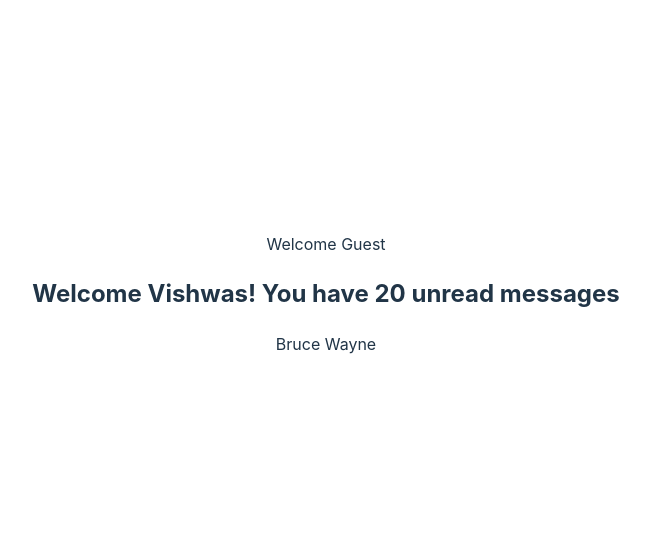
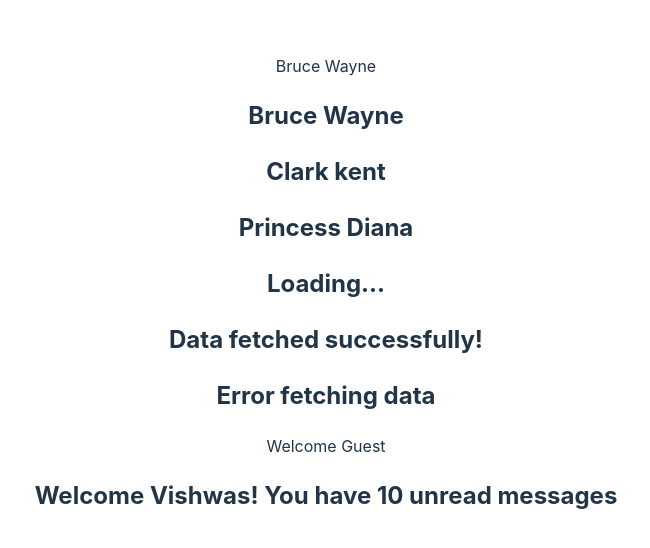
Before and after one commit to travisburns/TypescriptReactTutorial, a React (Vite) app in the folder reactTypescriptTutorial/: page / in a window 1280 px wide. Shown: the part 106-654 px from the top of the page, without its empty margins (314-964 px from the left). Built offline with nearby package versions, Linux system fonts and the light colour scheme.

Commit message:
Advanced Props practice

```diff
--- a/reactTypescriptTutorial/src/App.tsx
+++ b/reactTypescriptTutorial/src/App.tsx
@@ -4,6 +4,10 @@
 import './App.css'
 import Greet from './components/Greet'
 import Person from './components/Person'
+import PersonList from './components/PersonList'
+import Status from './components/Status'
+import Heading from './components/Heading'
+import Oscar from './components/Oscar'
 
 function App() {
   const personName = {
@@ -11,10 +15,35 @@
     last: 'Wayne',
   }
 
+
+  const nameList = [
+    {
+      first: 'Bruce',
+      last: 'Wayne'
+    },
+    {
+      first: 'Clark',
+      last: 'kent'
+    },
+    {
+      first: 'Princess',
+      last: 'Diana'
+    }
+  ]
+
+
+
   return (
     <div className='App'>
-      <Greet name="Vishwas" messageCount={20} isLoggedIn={false}/>
+
       <Person name={personName} />
+      <PersonList names={nameList} />
+      <Status status="loading" />
+      <Heading>Placeholder text</Heading>
+      <Oscar>
+        <Heading>Oscar goes to Leonardo Dicpario!</Heading>
+      </Oscar>
+      <Greet name="Vishwas" messageCount={10} isLoggedIn={false}/>
     </div>
   )
 }
--- a/reactTypescriptTutorial/src/components/Greet.tsx
+++ b/reactTypescriptTutorial/src/components/Greet.tsx
@@ -2,11 +2,13 @@
 
 type GreetProps = {
     name: string
-    messageCount: number
+    messageCount?: number
     isLoggedIn: boolean
 }
 
 const Greet = (props: GreetProps) => {
+ const {messageCount = 0} = props
+
   return (
     <div>
       {
--- /dev/null
+++ b/reactTypescriptTutorial/src/components/Heading.tsx
@@ -0,0 +1,16 @@
+import React from 'react'
+
+type HeadingProps = {
+    children: string
+}
+
+
+const Heading = (props: HeadingProps) => {
+  return (
+    <div>
+
+    </div>
+  )
+}
+
+export default Heading
--- /dev/null
+++ b/reactTypescriptTutorial/src/components/Oscar.tsx
@@ -0,0 +1,18 @@
+import React from 'react'
+
+type OscarProps = {
+    children: React.ReactNode
+}
+
+
+const Oscar = (props: OscarProps) => {
+
+
+  return (
+    <div>
+     {props.children}
+    </div>
+  )
+}
+
+export default Oscar
--- a/reactTypescriptTutorial/src/components/PersonList.tsx
+++ b/reactTypescriptTutorial/src/components/PersonList.tsx
@@ -7,7 +7,7 @@
     }[];
 };
 
-export const PersonList = (props: PersonsListProps) => {
+const PersonList = (props: PersonsListProps) => {
     return (
         <div>
             {props.names.map((name) => (
@@ -18,3 +18,5 @@
         </div>
     );
 };
+
+export default PersonList;
--- /dev/null
+++ b/reactTypescriptTutorial/src/components/Status.tsx
@@ -0,0 +1,26 @@
+import React from 'react'
+
+type StatusProps = {
+    status: 'loading' | 'success' | 'order'
+}
+
+
+const Status = (props: StatusProps) => {
+    let message
+    if(props.status === 'loading') {
+        message = 'Loading...'
+    } else if (props.status === 'success') {
+        message = 'Data fetched successfully!'
+    }
+
+
+  return (
+    <div>
+      <h2>Loading...</h2>
+      <h2>Data fetched successfully!</h2>
+      <h2>Error fetching data</h2>
+    </div>
+  )
+}
+
+export default Status
```
